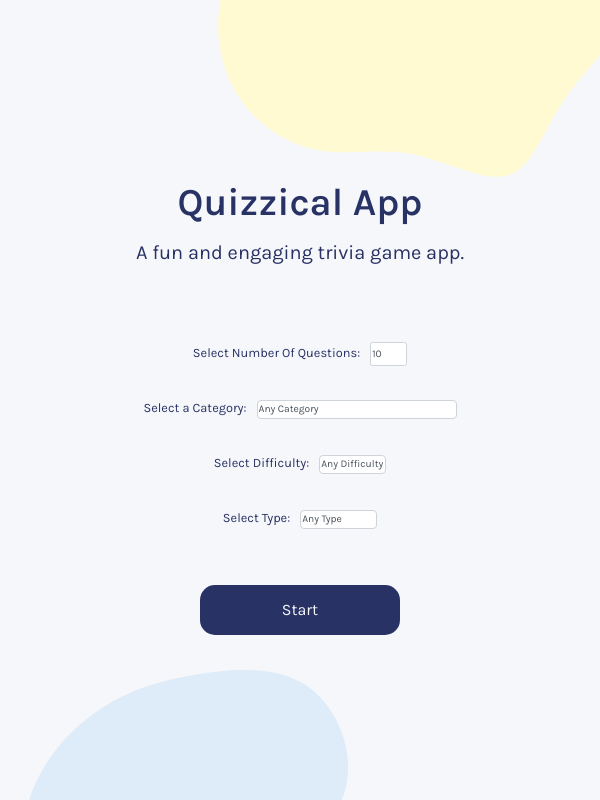
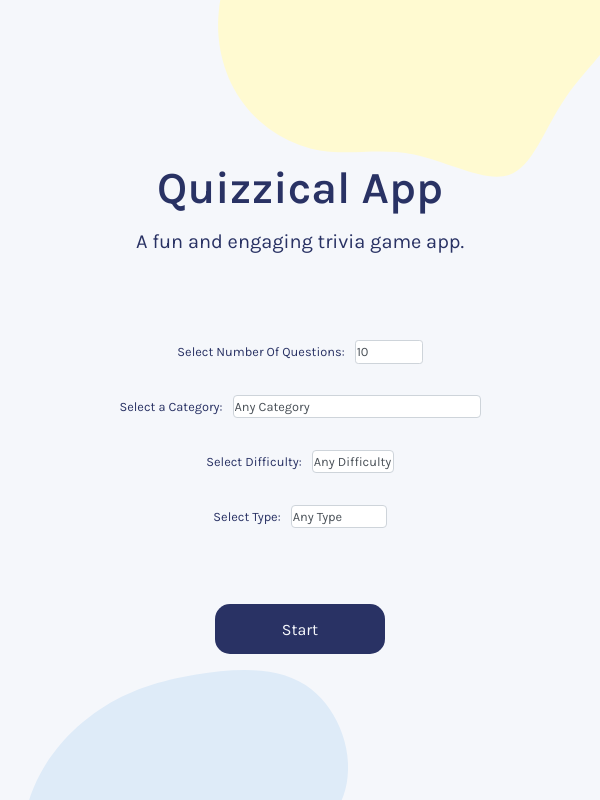
Before and after one commit to arshan-alee/Quizzical-App, a React (Vite) app: page / in a window 600 px wide. Built offline with nearby package versions, Linux system fonts and the light colour scheme; no server answers.

Commit message:
made it responsive

```diff
--- a/src/App.css
+++ b/src/App.css
@@ -84,6 +84,7 @@ hr {
   font-size: 16px;
   height: 50px;
   width: 200px;
+  margin-top: 20px;
 }
 
 .checkbtn {
@@ -106,6 +107,7 @@ input {
   font-family: 'Karla', sans-serif;
   font-size: 1em;
   position: relative;
+  width: 5em;
   height: 20px;
   line-height: 1;
   overflow: hidden;
@@ -137,7 +139,7 @@ select {
 select:focus {
   outline: none;
   border-color: #80bdff;
-  box-shadow: 0 0 0 0.2rem rgba(0, 123, 255, .25);
+  box-shadow: 0 0 0 0.2rem rgb(0, 123, 255, .25);
 }
 
 .select {
@@ -146,7 +148,7 @@ select:focus {
 }
 
 .amount {
-  margin-top: 10px;
+  margin-top: 20px;
 }
 
 .options {
@@ -168,26 +170,51 @@ select:focus {
 
 @media only screen and (max-width: 600px) {
   body {
-    font-size: 0.8em;
+    font-size: 0.7em;
   }
 
   .apptitle {
-    font-size: 3em;
+    font-size: 3.2em;
   }
 
   .quizpage {
-    width: 90%;
+    width: 80%;
   }
 
-  input {
+  /* input {
     font-size: 0.8em;
-  }
 
-  select {
+  } */
+
+  /* select {
     font-size: 0.8em;
+  } */
+
+  .start {
+    width: 150px;
   }
 
   .checkbtn {
     width: 100px;
   }
 }
+
+@media only screen and (max-width: 800px) and (min-width: 600px) {
+  /* Styles for tablets */
+  body {
+    font-size: 0.8em;
+  }
+  .apptitle {
+    font-size: 3.5em;
+  }
+  .quizpage {
+    width: 90%;
+  }
+  .start {
+    width: 170px;
+  }
+
+  .checkbtn {
+    width: 120px;
+  }
+}
```
